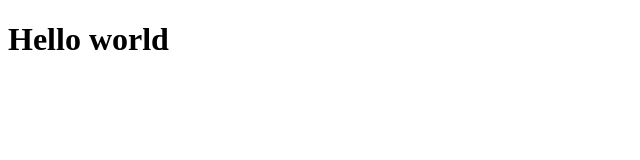
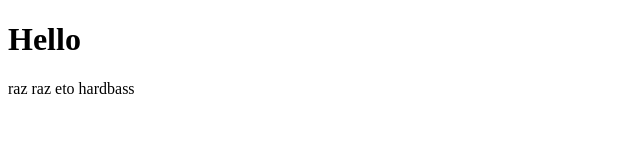
Before and after one commit to RAlekseev/studyweb, a plain HTML site: page index.html in a window 1280 px wide. Shown: the whole page, without its empty margins (0-640 px from the left). Drawn offline with Linux system fonts and the light colour scheme.

Commit message:
[E] index.html

```diff
--- a/index.html
+++ b/index.html
@@ -5,6 +5,9 @@
     <title>Title</title>
 </head>
 <body>
-<h1>Hello world</h1>
+<div>
+    <h1>Hello</h1>
+    raz raz eto hardbass
+</div>
 </body>
 </html>
```
